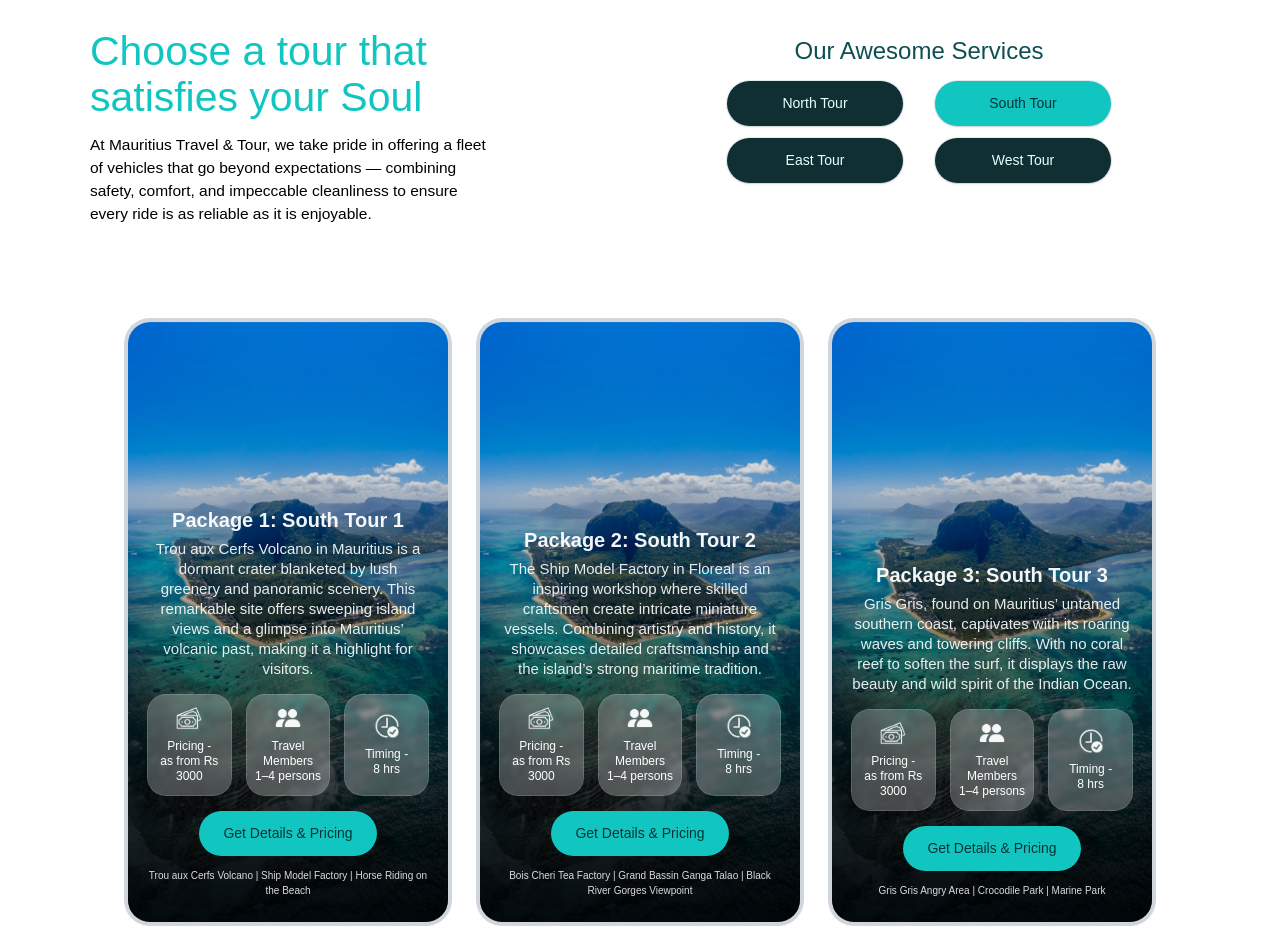
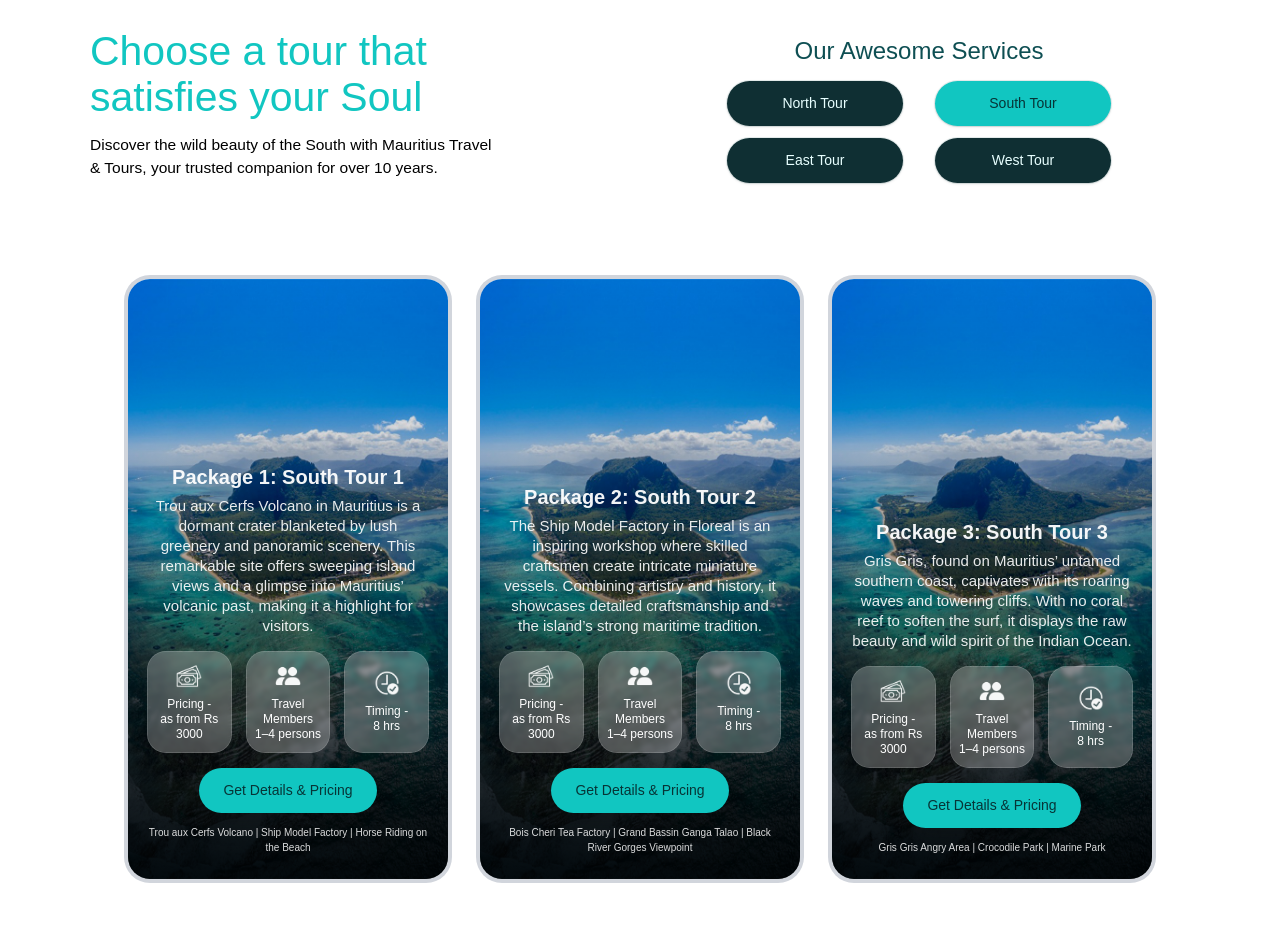
Before and after one commit to BIM-Africa/Mauritius-Travel-Tour, a Next.js app: page /SouthTour in a window 1280 px wide. Shown: the part 880-1810 px from the top of the page. Built offline with nearby package versions, Linux system fonts and the light colour scheme.

Commit message:
Update page.tsx

```diff
--- a/src/app/SouthTour/page.tsx
+++ b/src/app/SouthTour/page.tsx
@@ -77,8 +77,7 @@ export default function HomePage() {
 
               {/* aligned like first page: center on small, preserve your layout on larger */}
               <p className="mt-3  text-[15.5px] text-black max-w-[66ch] md:w-[75%] max-sm:mx-auto break-words">
-                At Mauritius Travel &amp; Tour, we take pride in offering a fleet of vehicles that go beyond expectations —
-                combining safety, comfort, and impeccable cleanliness to ensure every ride is as reliable as it is enjoyable.
+                Discover the wild beauty of the South with Mauritius Travel & Tours, your trusted companion for over 10 years.
               </p>
             </div>
 
```
